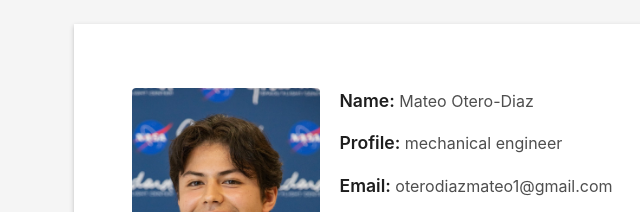
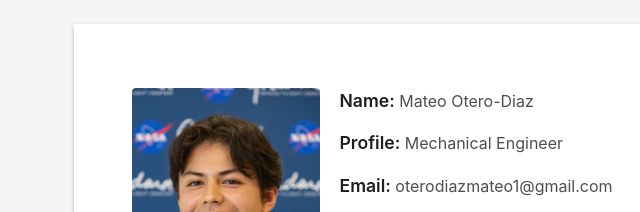
Before and after one commit to moterodiaz/moterodiaz.github.io, a plain HTML site: page index.html in a window 1280 px wide. Shown: the part 840-1052 px from the top of the page, 11-651 px from the left. Drawn offline with Linux system fonts and the light colour scheme; files whose address does not match are found by name.

Commit message:
Small changes to index.html

```diff
--- a/index.html
+++ b/index.html
@@ -101,7 +101,7 @@
                   <div class="col-sm-6 col-md-7">
                     <div class="about-info">
                       <p><span class="title-s">Name: </span> <span>Mateo Otero-Diaz</span></p>
-                      <p><span class="title-s">Profile: </span> <span>mechanical engineer</span></p>
+                      <p><span class="title-s">Profile: </span> <span>Mechanical Engineer</span></p>
                       <p><span class="title-s">Email: </span> <span>oterodiazmateo1@gmail.com</span></p>
                       <p><span class="title-s">Phone: </span> <span>(571) 833-8661</span></p>
                     </div>
```
